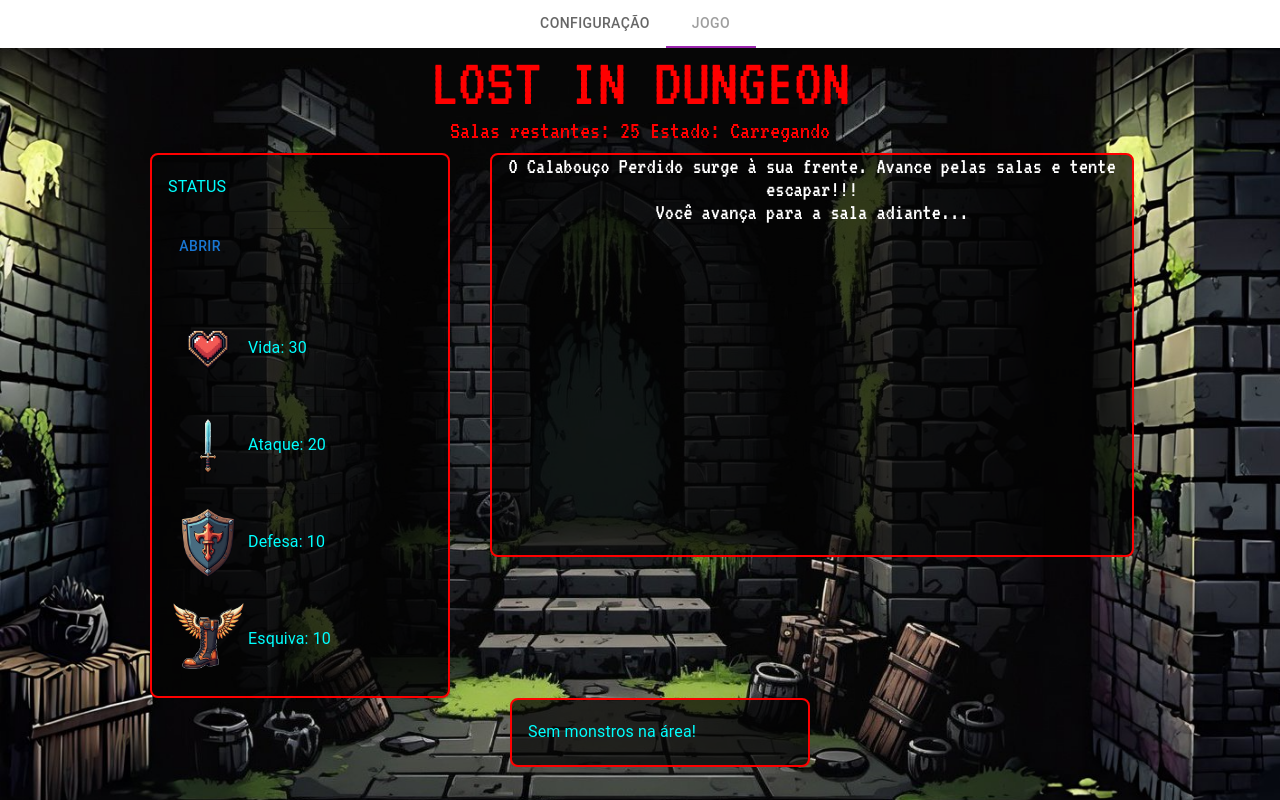
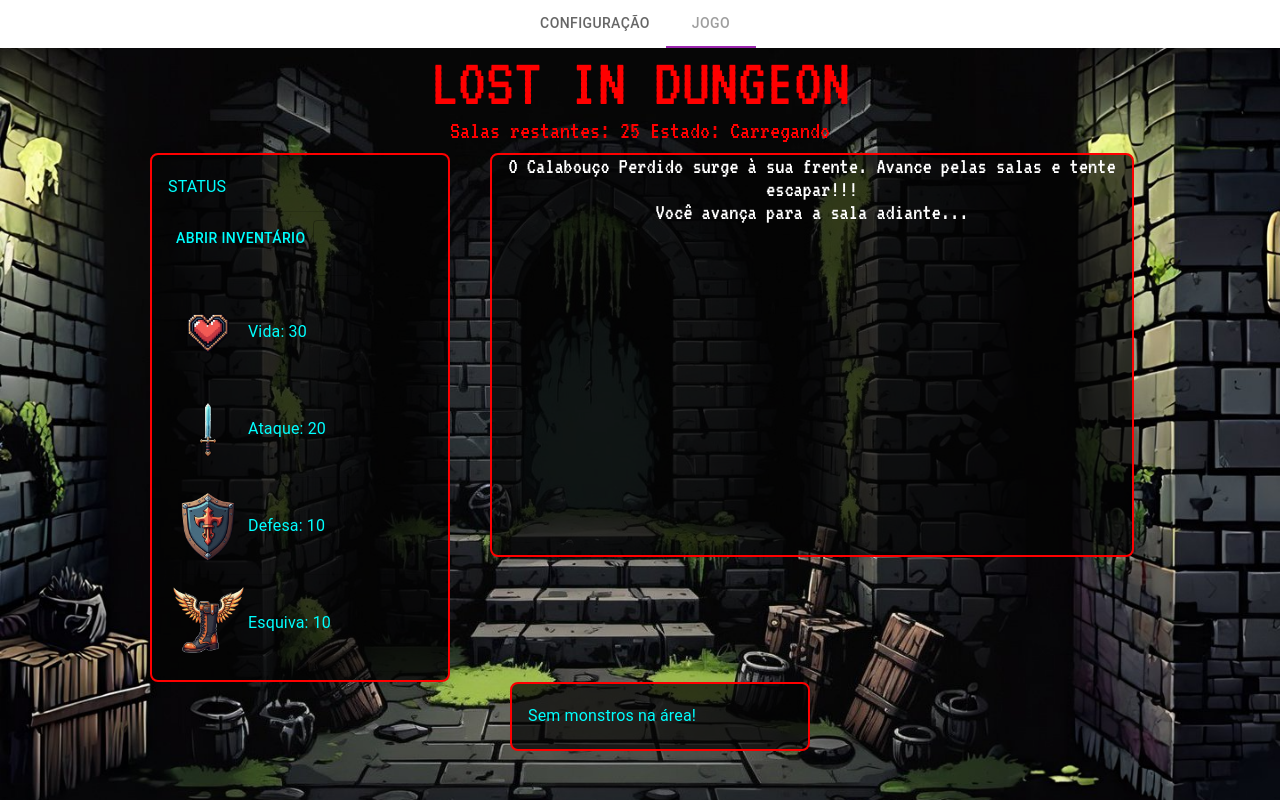
Before and after one commit to ReiNull/A3_projetoChatGpt, a React (Create React App) app in the folder frontend/lost-in-dungeon/: page / in a window 1280 px wide. Both pictures are taken after a click on the button "FÁCIL: 25 FASES 5 MONSTROS". Shown: the top 800 px of the page. Built offline with nearby package versions, Linux system fonts and the light colour scheme; no server answers; a web font is replaced by a local one.

Commit message:
Alterações css inventário

```diff
--- a/frontend/lost-in-dungeon/src/components/ControledOpenSelect.js
+++ b/frontend/lost-in-dungeon/src/components/ControledOpenSelect.js
@@ -1,17 +1,13 @@
 import * as React from 'react';
-import InputLabel from '@mui/material/InputLabel';
 import MenuItem from '@mui/material/MenuItem';
 import FormControl from '@mui/material/FormControl';
 import Select from '@mui/material/Select';
 import Button from '@mui/material/Button';
 
 export default function ControlledOpenSelect(props) {
-  const [age, setAge] = React.useState('');
+  const [age] = React.useState('');
   const [open, setOpen] = React.useState(false);
 
-  const handleChange = (event) => {
-    setAge(event.target.value);
-  };
 
   const handleClose = () => {
     setOpen(false);
@@ -39,10 +35,10 @@ export default function ControlledOpenSelect(props) {
 
   return (
     <div>
-      <Button sx={{ display: '', mt: 1 }} onClick={handleOpen}>
-        Abrir
+      <Button sx={{ color: 'aqua'}} onClick={handleOpen}>
+        Abrir Inventário
       </Button>
-      <FormControl sx={{ m: 1, minWidth: 120, color: 'red' }}>
+      <FormControl>
         {/* <InputLabel id="demo-controlled-open-select-label"></InputLabel> */}
         <Select
           labelId="demo-controlled-open-select-label"
```
